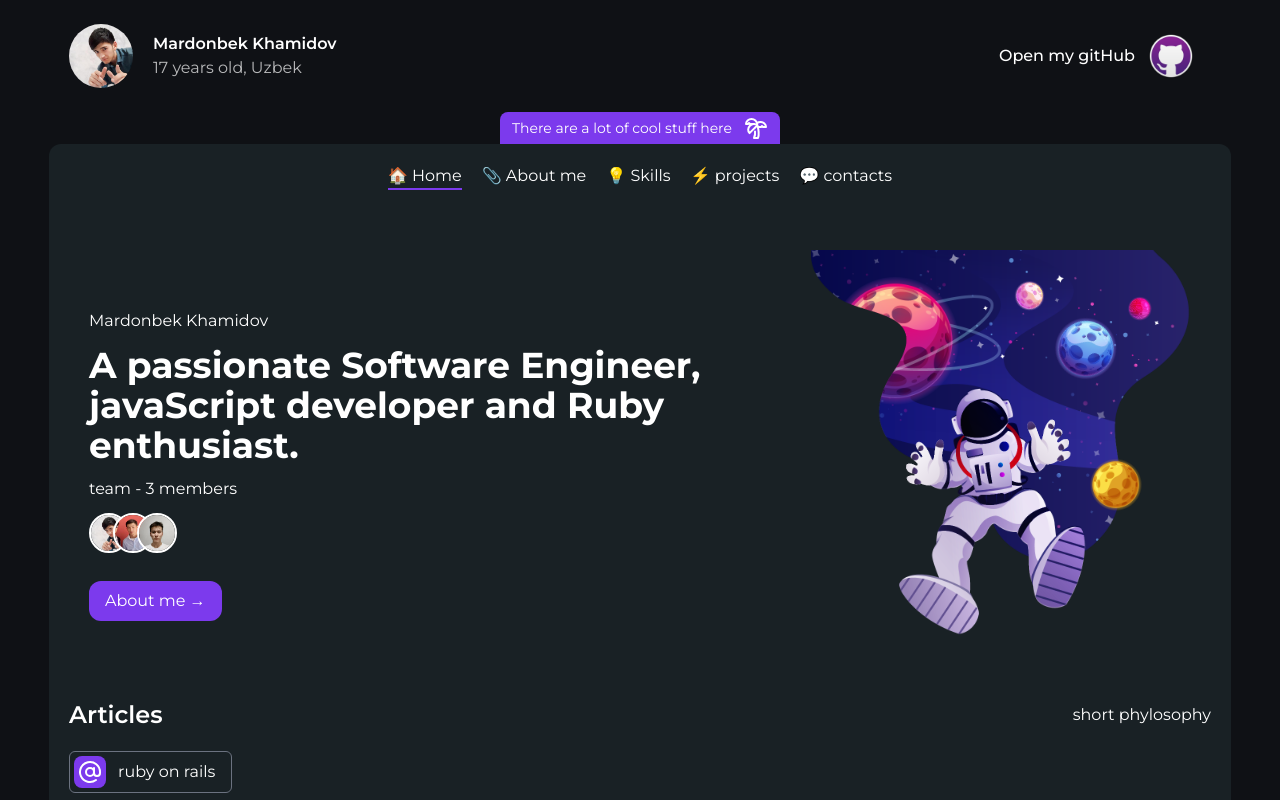
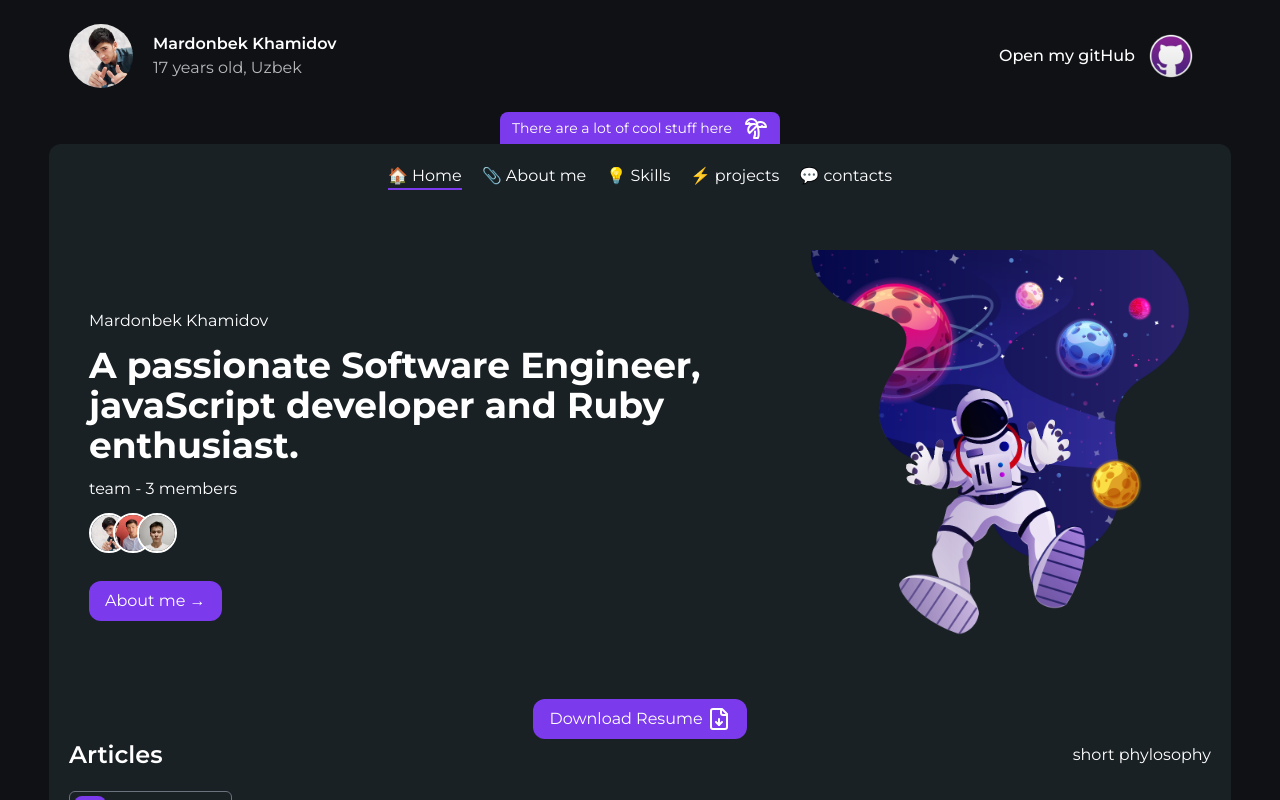
Before and after one commit to silvante/portfolio, a React (Vite) app: page / in a window 1280 px wide. Shown: the top 800 px of the page. Built offline with nearby package versions, Linux system fonts and the light colour scheme.

Commit message:
resume button

```diff
--- a/src/pages/Home.jsx
+++ b/src/pages/Home.jsx
@@ -1,11 +1,15 @@
 import Banner from "../components/Banner";
-import Space from "../lottie/Space";
 import Articles from "../sections/Articles";
+import Resume from "../assets/resume/xamidov_resume.pdf"
+import { FileDown } from "lucide-react";
 
 const Home = () => {
   return (
     <div className="p-5">
       <Banner />
+      <div className="w-full flex justify-center items-center">
+        <a href={Resume} download className="flex gap-1 bg-violet-600 py-2 px-4 rounded-xl" >Download Resume <FileDown /></a>
+      </div>
       <Articles />
       <div className="w-full flex justify-center">
         <div className="">
```
Also changed, not shown: 1 other file (tests, documents, lock files or other folders).
